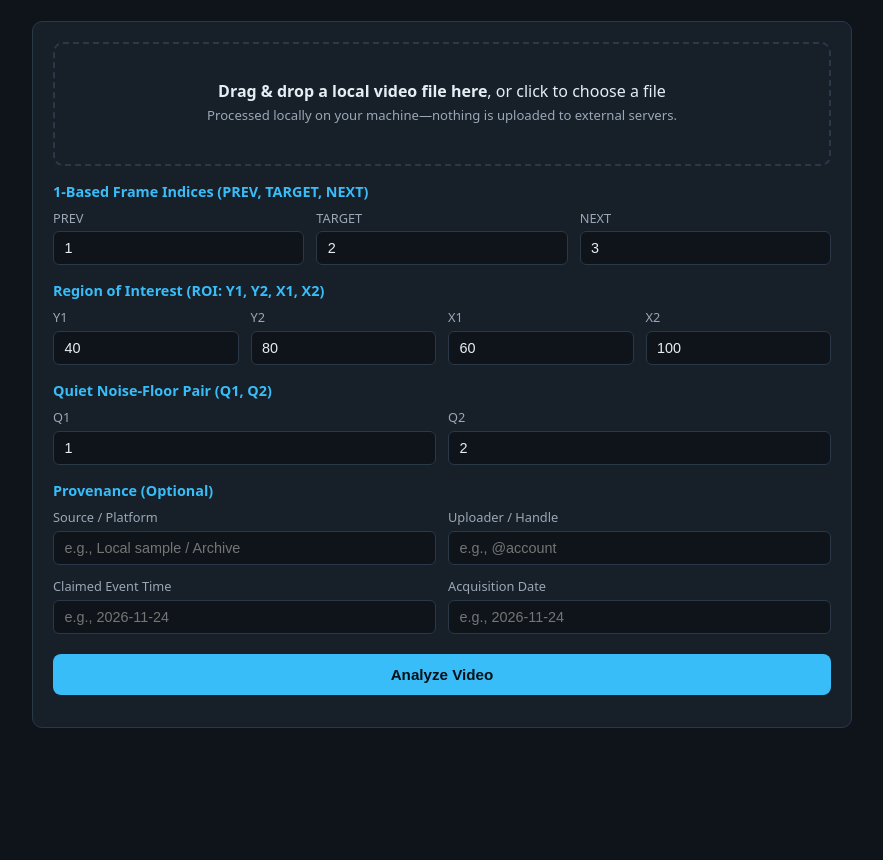
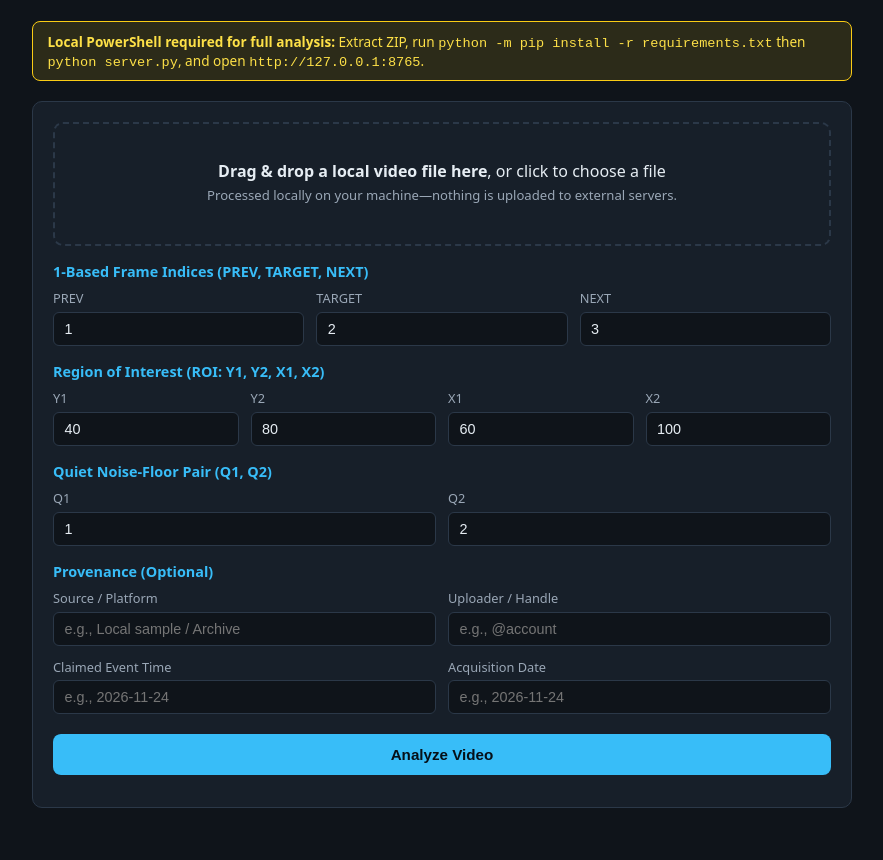
Before and after one commit to tlthe5th/overtpsyops-frame-check, a plain HTML site: page index.html in a window 1280 px wide. Shown: the part 94-954 px from the top of the page, without its empty margins (198-1081 px from the left). Before the commit the page ends 874 px from the top, so only its background shows below. Drawn offline with Linux system fonts and the light colour scheme.

Commit message:
Update index.html with PowerShell setup instructions
Added instructions for local PowerShell requirements for analysis.

```diff
--- a/index.html
+++ b/index.html
@@ -124,7 +124,9 @@
   <div class="container">
     <h1>overtpsyops-frame-check</h1>
     <p class="subtitle">Local drag-and-drop &amp; upload interface for pixel, cadence, and alignment analysis.</p>
-
+    <div style="background: rgba(250, 204, 21, 0.12); border: 1px solid #facc15; color: #fde047; padding: 0.65rem 0.9rem; border-radius: 8px; font-size: 0.85rem; margin-bottom: 1.25rem;">
+  <strong>Local PowerShell required for full analysis:</strong> Extract ZIP, run <code>python -m pip install -r requirements.txt</code> then <code>python server.py</code>, and open <code>http://127.0.0.1:8765</code>.
+</div>
     <form id="analyzeForm" class="card">
       <div id="dropzone" class="dropzone" tabindex="0">
         <p><strong>Drag &amp; drop a local video file here</strong>, or click to choose a file</p>
```
